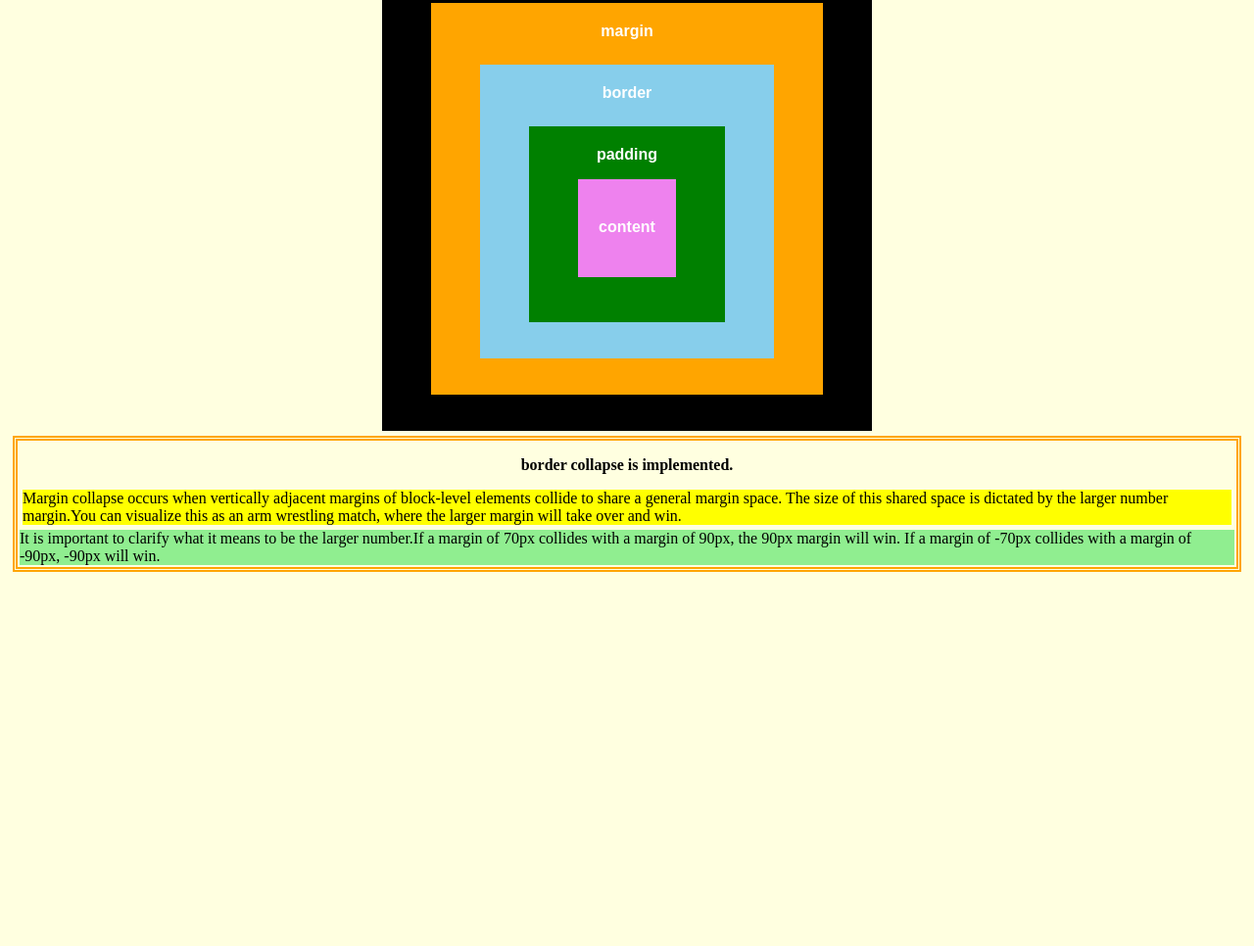
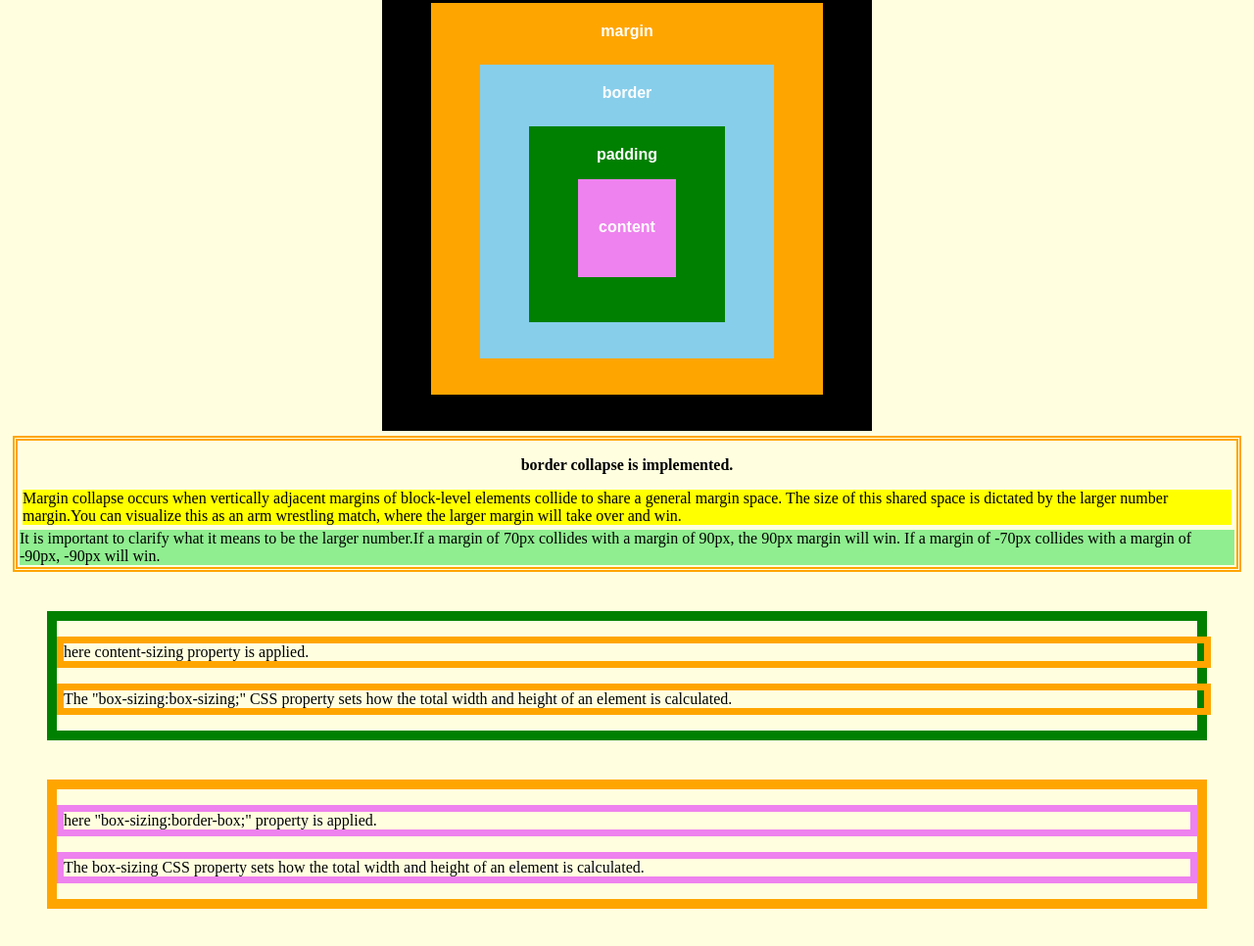
Before and after one commit to mdmusharruf13/CSS, a plain HTML site: page index.html in a window 1280 px wide. Shown: the part 4196-5162 px from the top of the page at 98% size. Before the commit the page ends 4788 px from the top, so only its background shows below. Drawn offline with Linux system fonts and the light colour scheme.

Commit message:
box-sizing is implemented

```diff
--- a/index.html
+++ b/index.html
@@ -276,6 +276,26 @@
                 background-color:#90ee90;
                 margin:2px;
             }
+            #boxsize1{
+                border:10px solid #008000;
+                /* padding:40px;*/
+                margin:40px;
+            }
+            #boxsize1>p{
+                border:7px solid #ffa500;
+                width:100%;
+                box-sizing:content-box;
+            }
+            #boxsize2{
+                border:10px solid #ffa500;
+                margin:40px;
+            }
+            #boxsize2>p{
+                border:7px solid #ee82ee;
+                width:100%;
+                box-sizing:border-box;
+            }
+
         </style>
     </head>
     <body>
@@ -398,8 +418,14 @@
             </p>
             <p id="bdrclp2">It is important to clarify what it means to be the larger number.If a margin of 70px collides with a margin of 90px, the 90px margin will win. If a margin of -70px collides with a margin of -90px, -90px will win.</p>
         </div>
-        <div id="boxing">
+        <div id="boxsize1">
+            <p>here content-sizing property is applied.</p>
+            <p >The "box-sizing:box-sizing;" CSS property sets how the total width and height of an element is calculated.</p>
+        </div>
+        <div id="boxsize2">
+            <p>here "box-sizing:border-box;" property is applied.</p>
+            <p >The box-sizing CSS property sets how the total width and height of an element is calculated.</p>
+        </div>
 
-        </div>
     </body>
 </html>
```
